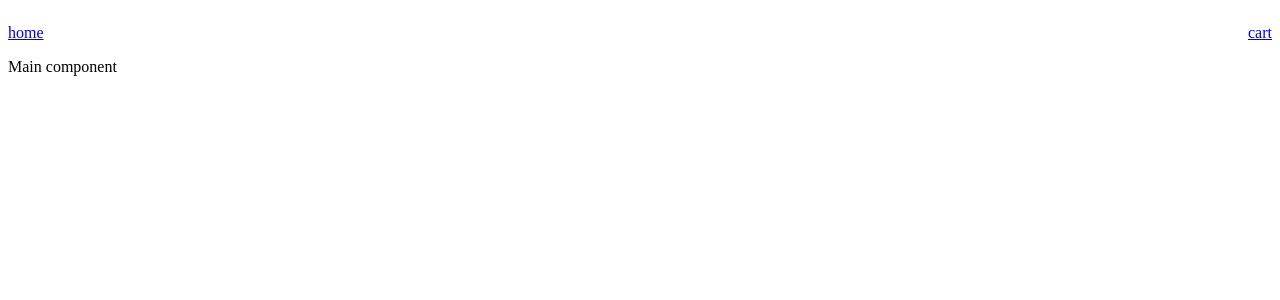
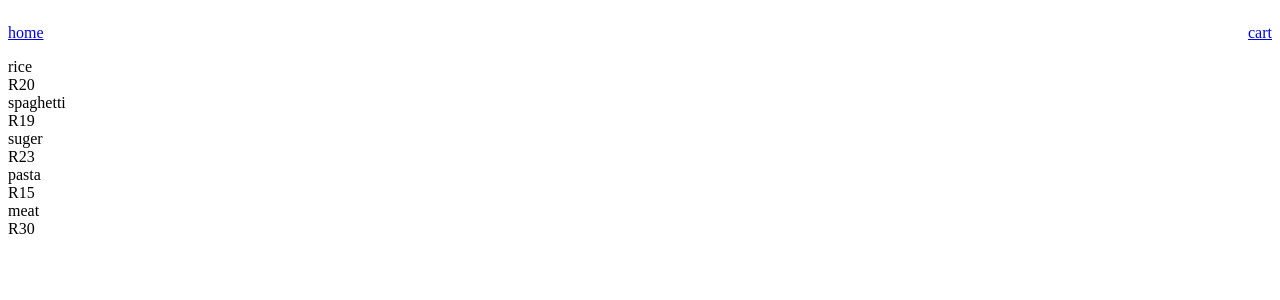
Before and after one commit to dr96mabuza/shopping-cart, a React (Create React App) app: page / in a window 1280 px wide. Shown: the top 300 px of the page. Built offline with nearby package versions, Linux system fonts and the light colour scheme.

Commit message:
lifted state

```diff
--- a/src/components/App.js
+++ b/src/components/App.js
@@ -1,7 +1,25 @@
 import React from "react";
 
-function App() {
-  return <div className="App">Main component</div>;
+function App(props) {
+  const { inventory, handleClick } = props;
+
+  return (
+    <div className="App">
+      {inventory.map((a) => {
+        return (
+          <div
+            key={a.item}
+            onClick={() => {
+              handleClick(a);
+            }}
+          >
+            <div>{a.item}</div>
+            <div>R{a.price}</div>
+          </div>
+        );
+      })}
+    </div>
+  );
 }
 
 export default App;
--- a/src/components/nav.js
+++ b/src/components/nav.js
@@ -1,6 +1,5 @@
 import React from "react";
 import { Link } from "react-router-dom";
-
 import "./styles/navStyle.css";
 
 function Nav() {
--- a/src/components/shop.js
+++ b/src/components/shop.js
@@ -1,7 +1,22 @@
 import React from "react";
 
-function Shop() {
-  return <h1>Shop component</h1>;
+function Shop(props) {
+  const { cart } = props;
+
+  return (
+    <>
+      <h1>Shop component</h1>
+      <div>
+        {cart.map((a) => {
+          return (
+            <div>
+              {a.item} {a.price}
+            </div>
+          );
+        })}
+      </div>
+    </>
+  );
 }
 
 export default Shop;
--- a/src/routerswitch.js
+++ b/src/routerswitch.js
@@ -1,15 +1,33 @@
+import React, { useState } from "react";
 import { BrowserRouter, Routes, Route } from "react-router-dom";
 import App from "./components/App";
 import Shop from "./components/shop";
 import Nav from "./components/nav";
 
+const initialValues = [
+  { item: "rice", image: "", price: 20, num: 6 },
+  { item: "spaghetti", image: "", price: 19, num: 12 },
+  { item: "suger", image: "", price: 23, num: 8 },
+  { item: "pasta", image: "", price: 15, num: 3 },
+  { item: "meat", image: "", price: 30, num: 7 },
+];
+
 const RouteSwitch = () => {
+  const [inventory] = useState(initialValues);
+  const [cart, setCart] = useState([]);
+
+  const handleClick = (item) => {
+    setCart(cart.concat(item));
+  };
   return (
     <BrowserRouter>
       <Nav />
       <Routes>
-        <Route path="/" element={<App />} />
-        <Route path="/shop" element={<Shop />} />
+        <Route
+          path="/"
+          element={<App inventory={inventory} handleClick={handleClick} />}
+        />
+        <Route path="/shop" element={<Shop cart={cart} />} />
       </Routes>
     </BrowserRouter>
   );
```
Also changed, not shown: 1 other file (tests, documents, lock files or other folders).
